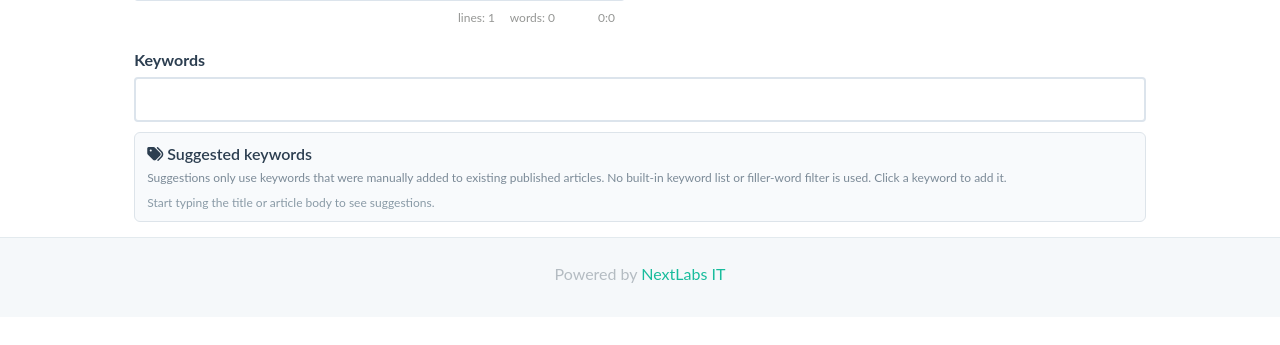
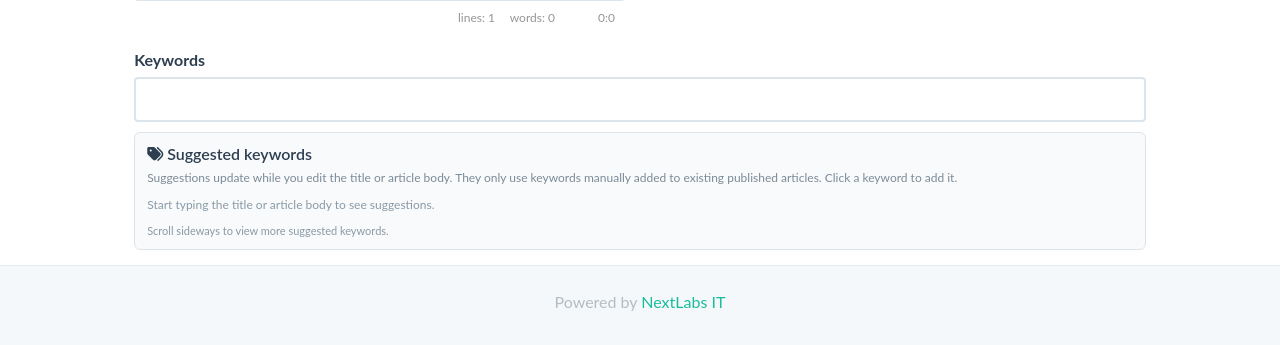
Before and after one commit to ErinFlyingSkyRocket/DjOpenKB, a Django app: template website/templates/suggest.html in a window 1280 px wide. Shown: the part 803-1148 px from the top of the page. Before the commit the page ends 1086 px from the top, so only its background shows below. Run offline with Django 5.2, Linux system fonts and the light colour scheme; the template is opened without the code that fills it, so the values that code supplies are empty; some libraries are stand-ins or nearby versions.

Commit message:
keyword_dynamic_scroll_patch

```diff
--- a/website/templates/_keyword_suggestions.html
+++ b/website/templates/_keyword_suggestions.html
@@ -19,10 +19,24 @@
     }
     .openkb-keyword-suggestion-chips {
         display: flex;
-        flex-wrap: wrap;
+        flex-wrap: nowrap;
         gap: 6px;
+        max-width: 100%;
+        overflow-x: auto;
+        overflow-y: hidden;
+        padding: 2px 0 6px;
+        white-space: nowrap;
+        -webkit-overflow-scrolling: touch;
+    }
+    .openkb-keyword-suggestion-chips::-webkit-scrollbar {
+        height: 8px;
+    }
+    .openkb-keyword-suggestion-chips::-webkit-scrollbar-thumb {
+        background: #c7d4df;
+        border-radius: 10px;
     }
     .openkb-keyword-chip {
+        flex: 0 0 auto;
         border: 1px solid #b8d8ee;
         background: #eef8ff;
         color: #2c6f9e;
@@ -30,6 +44,7 @@
         padding: 4px 10px;
         font-size: 12px;
         line-height: 1.35;
+        white-space: nowrap;
     }
     .openkb-keyword-chip:hover,
     .openkb-keyword-chip:focus {
@@ -42,8 +57,14 @@
         margin-left: 4px;
     }
     .openkb-keyword-empty {
+        flex: 0 0 auto;
         color: #899aa6;
         font-size: 12px;
+    }
+    .openkb-keyword-scroll-hint {
+        margin-top: 4px;
+        color: #899aa6;
+        font-size: 11px;
     }
 </style>
 
@@ -52,11 +73,12 @@
         <i class="fa fa-tags" aria-hidden="true"></i> {% trans "Suggested keywords" %}
     </div>
     <div class="openkb-keyword-suggestions-help">
-        {% trans "Suggestions only use keywords that were manually added to existing published articles. No built-in keyword list or filler-word filter is used. Click a keyword to add it." %}
+        {% trans "Suggestions update while you edit the title or article body. They only use keywords manually added to existing published articles. Click a keyword to add it." %}
     </div>
-    <div class="openkb-keyword-suggestion-chips" id="openkbKeywordSuggestionChips">
+    <div class="openkb-keyword-suggestion-chips" id="openkbKeywordSuggestionChips" aria-label="{% trans 'Suggested keyword list' %}">
         <span class="openkb-keyword-empty">{% trans "Start typing the title or article body to see suggestions." %}</span>
     </div>
+    <div class="openkb-keyword-scroll-hint">{% trans "Scroll sideways to view more suggested keywords." %}</div>
 </div>
 
 <script id="openkbKeywordSuggestionCatalog" type="application/json">{{ keyword_suggestion_catalog_json|default:"[]"|safe }}</script>
@@ -77,6 +99,13 @@
     } catch (error) {
         catalog = [];
     }
+
+    chipContainer.addEventListener("wheel", function (event) {
+        if (Math.abs(event.deltaY) > Math.abs(event.deltaX)) {
+            chipContainer.scrollLeft += event.deltaY;
+            event.preventDefault();
+        }
+    }, { passive: false });
 
     function getEditorCodeMirror() {
         const wrapper = document.querySelector(".CodeMirror");
```
